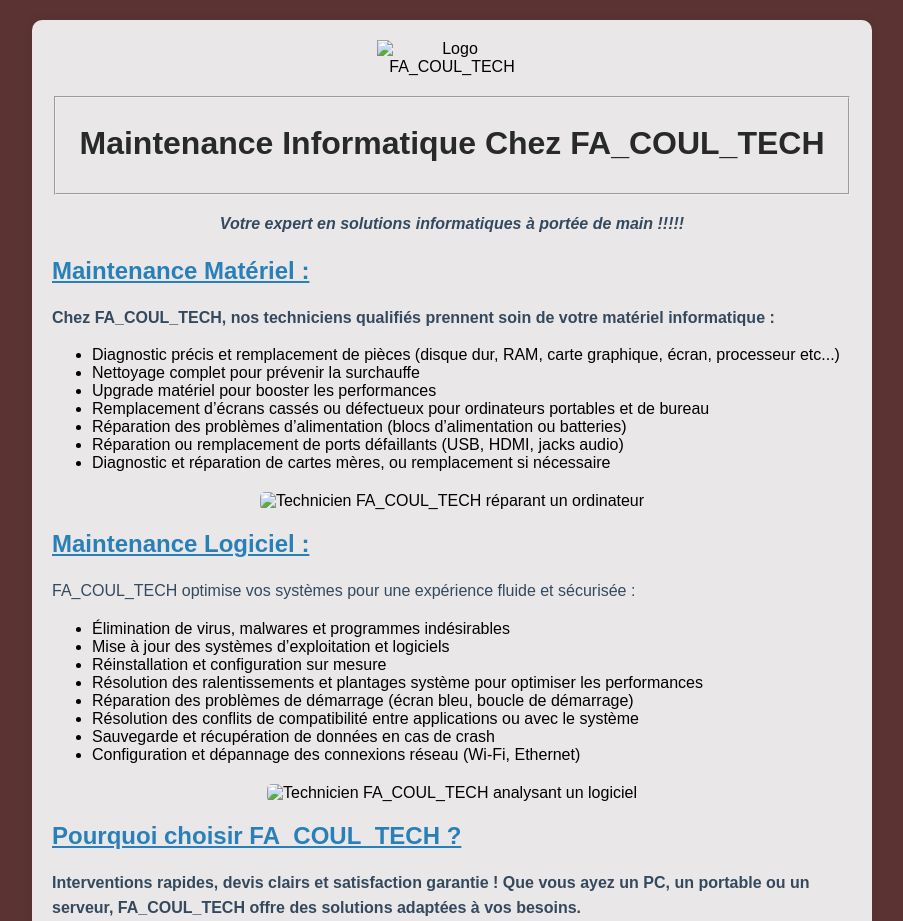
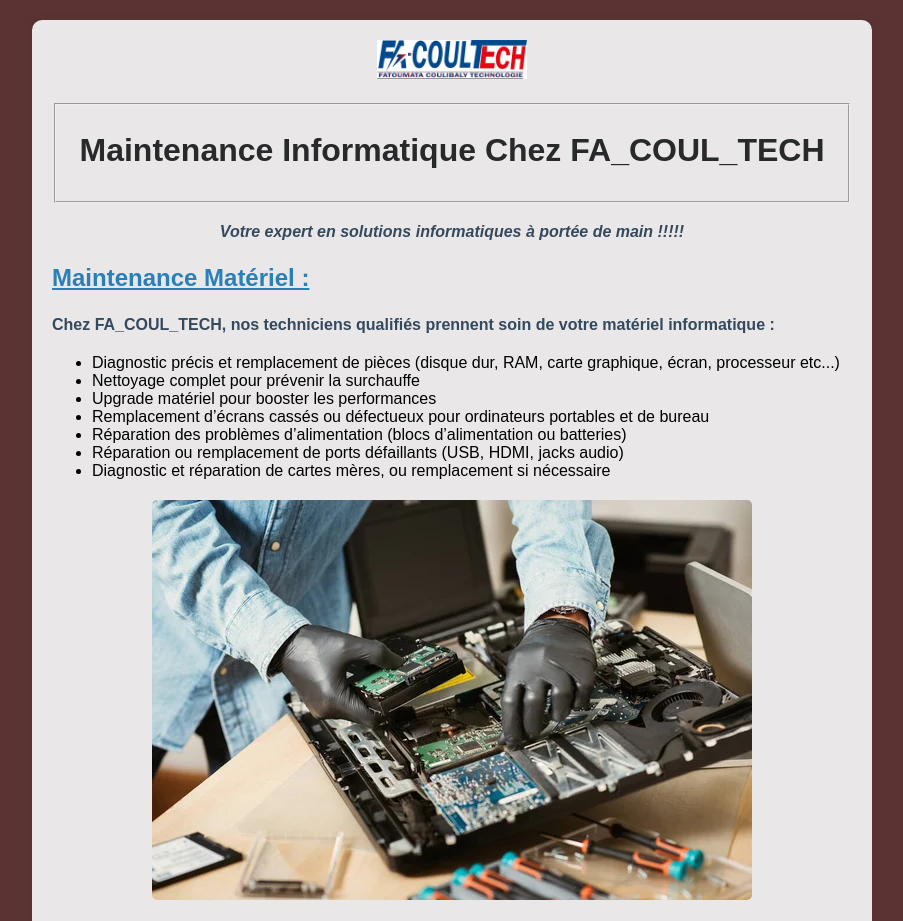
Before and after one commit to Yacou-coder/Yacou-codeur.github.io, a plain HTML site: page index.html in a window 1280 px wide. Shown: the top 921 px of the page, without its empty margins (188-1091 px from the left). Drawn offline with Linux system fonts and the light colour scheme.

Commit message:
Update index.html

```diff
--- a/index.html
+++ b/index.html
@@ -71,7 +71,7 @@
 <body>
     <div class="container">
         <div class="logo">
-            <img src="FA_COUL_TECH.jpg" alt="Logo FA_COUL_TECH">
+            <img src="image/FA_COUL_TECH.jpg" alt="Logo FA_COUL_TECH">
         </div><fieldset>
         <h1> Maintenance Informatique Chez FA_COUL_TECH</h1></fieldset>
         <p style="text-align: center;"><b><i>Votre expert en solutions informatiques à portée de main !!!!!</i></b></p>
@@ -88,7 +88,7 @@
             <li>Diagnostic et réparation de cartes mères, ou remplacement si nécessaire</li>
         </ul>
         <div class="image-section">
-            <img src="Technicien.jpg" alt="Technicien FA_COUL_TECH réparant un ordinateur">
+            <img src="image/Technicien.jpg" alt="Technicien FA_COUL_TECH réparant un ordinateur">
         </div>
 
         <h2><u><b>Maintenance Logiciel :</b></u></h2>
@@ -105,7 +105,7 @@
         </ul>
         </ul>
         <div class="image-section">
-            <img src="Informatique.jpg" alt="Technicien FA_COUL_TECH analysant un logiciel">
+            <img src="image/Informatique.jpg" alt="Technicien FA_COUL_TECH analysant un logiciel">
         </div>
 
         <h2><u><b>Pourquoi choisir FA_COUL_TECH ?</b></u></h2>
```
